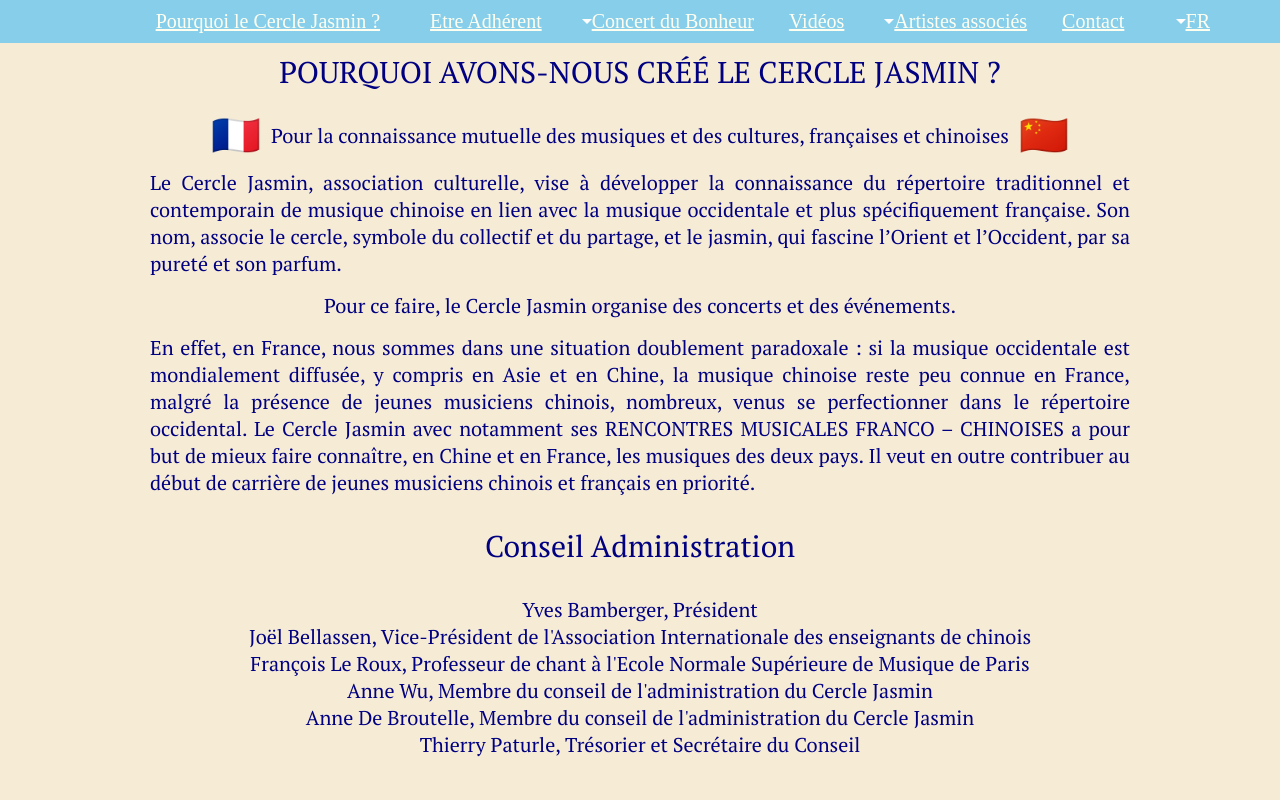
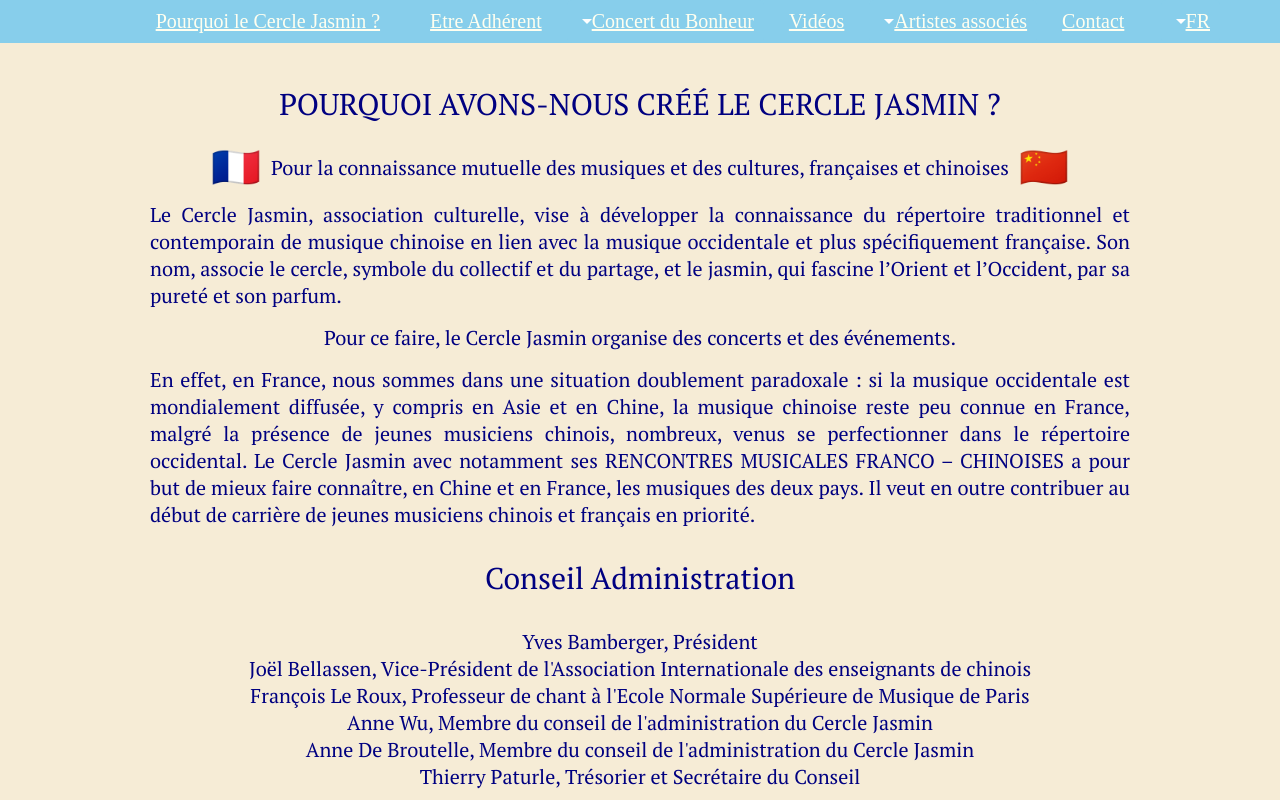
Before and after one commit to la-croquette/la-croquette.github.io, a plain HTML site: page pourquoi.html in a window 1280 px wide. Shown: the top 800 px of the page. Drawn offline with Linux system fonts and the light colour scheme.

Commit message:
small change

```diff
--- a/pourquoi.html
+++ b/pourquoi.html
@@ -5,7 +5,7 @@
     <meta http-equiv="X-UA-Compatible" content="IE=edge">
     <meta name="viewport" content="width=device-width, initial-scale=1.0">
     <link rel="shortcut icon" href="./assets/img/favicon.ico">
-    <title>Pourquoi CercleJasmin</title>
+    <title>pourquoi CercleJasmin</title>
 <style>
 body{
     display: flex;
@@ -26,12 +26,12 @@
 .fullPage{
    height :100vh;
    flex-direction:column;
-
 }
 .title{
  font-size:30px;
  font-family: 'PTSerif', sans-serif;
  color:  #000080;
+
 }
 .sub-title{
  font-size:20px;
@@ -96,9 +96,9 @@
 <body>
     <header id="header-container" ></header>
     <div class = " flex fullPage center ">
+      <div style="height: 80px; width: 100vw;"></div>
        <h1 class = "title">POURQUOI AVONS-NOUS CRÉÉ LE CERCLE JASMIN ?</h1>
        <div class ="flex row center">
-
            <Unicode-flag>&#x1F1EB;&#x1F1F7;</Unicode-flag>
            <p class = "sub-title"> Pour la connaissance mutuelle des musiques et des cultures, françaises et chinoises</p>
            <Unicode-flag>&#x1F1E8;&#x1F1F3;</Unicode-flag>
```
